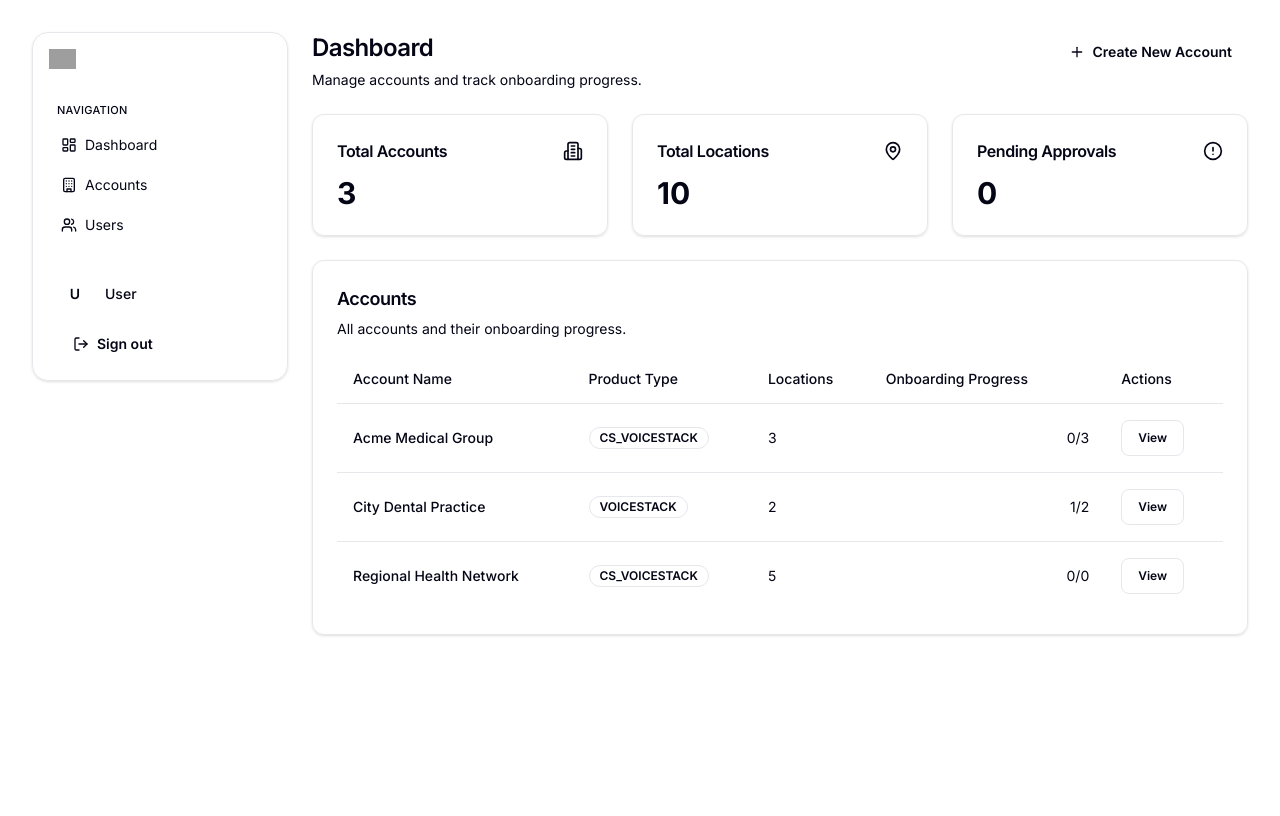
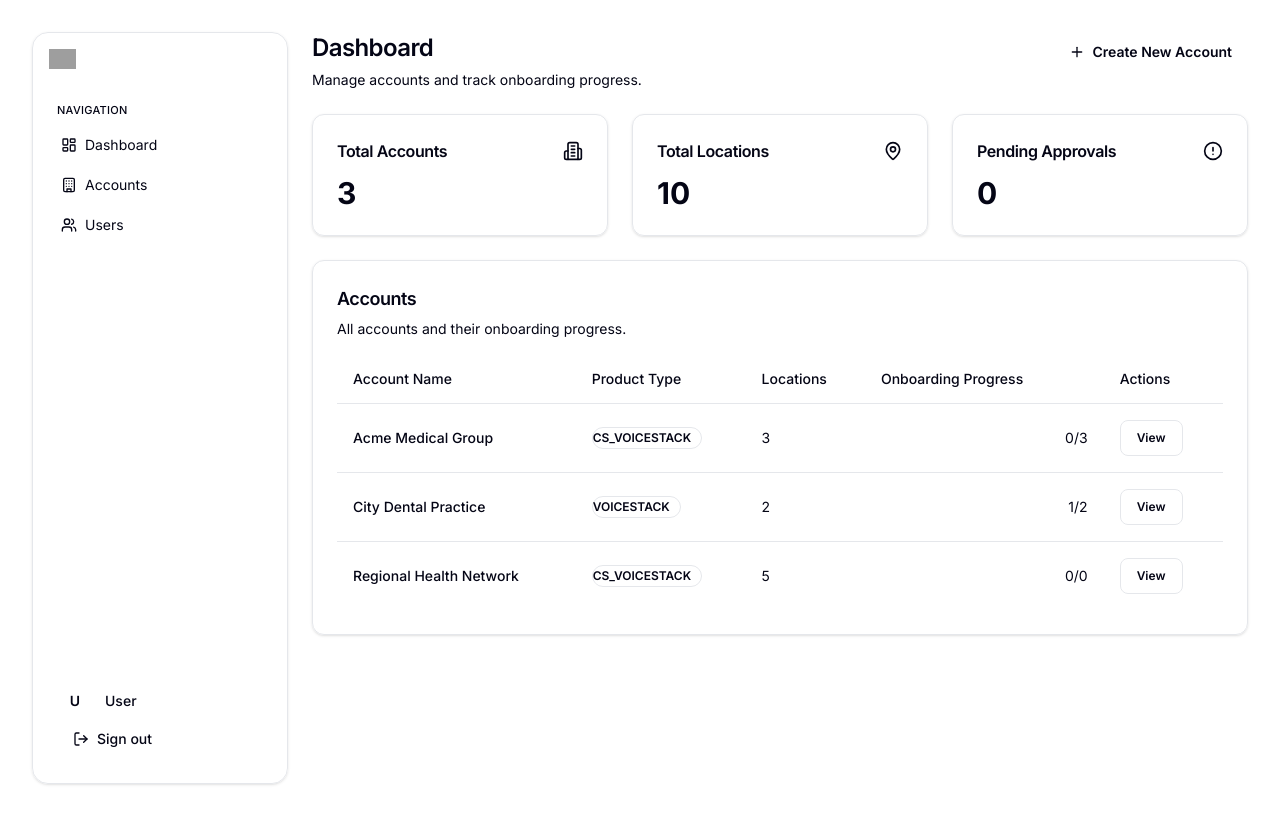
Before and after one commit to vivekkrishnansanu/VC, a Next.js app: page /implementation-lead/dashboard in a window 1280 px wide. Built offline with nearby package versions, Linux system fonts and the light colour scheme; grey boxes are pictures that could not be loaded.

Commit message:
Add logout button to all pages at bottom left, remove left padding from badges, and improve sidebar layout

```diff
--- a/app/customer/dashboard/page.tsx
+++ b/app/customer/dashboard/page.tsx
@@ -6,12 +6,14 @@ import { Button } from '@/components/ui/button';
 import { Badge } from '@/components/ui/badge';
 import { OnboardingStatus } from '@/lib/mock-data/types';
 import Link from 'next/link';
-import { MapPin, CheckCircle2, Clock, AlertCircle, PlayCircle } from 'lucide-react';
+import { MapPin, CheckCircle2, Clock, AlertCircle, PlayCircle, LogOut } from 'lucide-react';
 import { Separator } from '@/components/ui/separator';
+import { useAuth } from '@/context/AuthContext';
 
 export default function CustomerDashboard() {
   const [locations, setLocations] = useState<any[]>([]);
   const [loading, setLoading] = useState(true);
+  const { signOut } = useAuth();
 
   useEffect(() => {
     // In real app, get from auth context
@@ -79,7 +81,7 @@ export default function CustomerDashboard() {
       <div className="flex h-full w-full gap-3 px-3 py-3 sm:gap-4 sm:px-4 sm:py-4 md:gap-6 md:px-6 md:py-6">
         {/* Left Sidebar - Navigation */}
         <aside className="hidden h-full w-64 shrink-0 lg:block border-r border-border pr-6 overflow-y-auto">
-          <div className="space-y-6 py-2">
+          <div className="flex flex-col h-full space-y-6 py-2">
             {/* Logo */}
             <div className="pb-4 border-b border-border">
               <img
@@ -88,6 +90,21 @@ export default function CustomerDashboard() {
                 className="h-6 w-auto"
                 loading="eager"
               />
+            </div>
+
+            {/* Spacer */}
+            <div className="flex-1" />
+
+            {/* Logout Button - Bottom */}
+            <div className="pt-6 border-t border-border">
+              <Button
+                variant="secondary"
+                className="w-full justify-start gap-2"
+                onClick={signOut}
+              >
+                <LogOut className="h-4 w-4" />
+                <span className="text-sm font-medium">Sign out</span>
+              </Button>
             </div>
           </div>
         </aside>
--- a/components/layouts/PortalShell.tsx
+++ b/components/layouts/PortalShell.tsx
@@ -33,8 +33,8 @@ export function PortalShell({ title, description, actions, nav, children }: Port
       <div className="mx-auto flex w-full max-w-7xl gap-6 px-4 py-8 sm:px-6 lg:px-8">
         {/* Sidebar */}
         <aside className="hidden w-64 shrink-0 lg:block">
-          <div className="sticky top-6">
-            <div className="rounded-2xl border border-border/70 bg-card p-4 shadow-sm">
+          <div className="sticky top-6 h-[calc(100vh-3rem)] flex flex-col">
+            <div className="rounded-2xl border border-border/70 bg-card p-4 shadow-sm flex flex-col h-full">
               <div className="flex items-center gap-3">
                 <img
                   src="https://voicestack.com/_next/image?url=%2F_next%2Fstatic%2Fmedia%2Fvoicestack-logo.91a9d9aa.svg&w=384&q=75&dpl=dpl_6YQQQr5c5yUDQKfyirHUrb7KDZfE"
@@ -78,6 +78,8 @@ export function PortalShell({ title, description, actions, nav, children }: Port
                 })}
               </nav>
 
+              <div className="flex-1" />
+
               <Separator className="my-4" />
 
               <div className="flex items-center gap-3 px-2">
@@ -90,10 +92,10 @@ export function PortalShell({ title, description, actions, nav, children }: Port
                 </div>
               </div>
 
-              <div className="mt-3 px-2">
-                <Button variant="secondary" className="w-full justify-start" onClick={signOut}>
+              <div className="px-2 pb-2">
+                <Button variant="secondary" className="w-full justify-start gap-2" onClick={signOut}>
                   <LogOut className="h-4 w-4" />
-                  Sign out
+                  <span className="text-sm font-medium">Sign out</span>
                 </Button>
               </div>
             </div>
--- a/components/onboarding/OnboardingWizard.tsx
+++ b/components/onboarding/OnboardingWizard.tsx
@@ -10,7 +10,7 @@ import { DevicesStep } from './steps/DevicesStep';
 import { WorkingHoursStep } from './steps/WorkingHoursStep';
 import { CallFlowStep } from './steps/CallFlowStep';
 import { ReviewStep } from './steps/ReviewStep';
-import { ArrowLeft, ArrowRight, CheckCircle2, AlertTriangle, Loader2, Menu, X } from 'lucide-react';
+import { ArrowLeft, ArrowRight, CheckCircle2, AlertTriangle, Loader2, Menu, X, LogOut } from 'lucide-react';
 import {
   Dialog,
   DialogContent,
@@ -23,6 +23,7 @@ import { cn } from '@/lib/utils';
 import { Badge } from '@/components/ui/badge';
 import { Separator } from '@/components/ui/separator';
 import { mockDataService } from '@/lib/mock-data/service';
+import { useAuth } from '@/context/AuthContext';
 
 interface OnboardingWizardProps {
   locationId: string;
@@ -50,6 +51,7 @@ export function OnboardingWizard({ locationId, initialSession, locationName }: O
   const [showConfirmDialog, setShowConfirmDialog] = useState(false);
   const [canSubmit, setCanSubmit] = useState(false);
   const [showMobileMenu, setShowMobileMenu] = useState(false);
+  const { signOut } = useAuth();
 
   useEffect(() => {
     // Fetch skip rules
@@ -302,7 +304,7 @@ export function OnboardingWizard({ locationId, initialSession, locationName }: O
         "lg:block",
         showMobileMenu ? "fixed left-0 top-0 bottom-0 z-50 bg-background shadow-lg" : "hidden lg:block"
       )}>
-        <div className="space-y-6 py-4 sm:py-2 pl-4 lg:pl-6">
+        <div className="flex flex-col h-full space-y-6 py-4 sm:py-2 pl-4 lg:pl-6">
           {/* Logo & Close Button */}
           <div className="pb-5 sm:pb-4 border-b border-border flex items-center justify-between">
             <img
@@ -398,6 +400,18 @@ export function OnboardingWizard({ locationId, initialSession, locationName }: O
               );
             })}
           </nav>
+
+          {/* Logout Button - Bottom */}
+          <div className="mt-auto pt-6 border-t border-border">
+            <Button
+              variant="secondary"
+              className="w-full justify-start gap-2"
+              onClick={signOut}
+            >
+              <LogOut className="h-4 w-4" />
+              <span className="text-sm font-medium">Sign out</span>
+            </Button>
+          </div>
         </div>
       </aside>
 
--- a/components/ui/badge.tsx
+++ b/components/ui/badge.tsx
@@ -4,7 +4,7 @@ import { cva, type VariantProps } from "class-variance-authority"
 import { cn } from "@/lib/utils"
 
 const badgeVariants = cva(
-  "inline-flex items-center rounded-full border px-2.5 py-0.5 text-xs font-semibold transition-colors focus:outline-none focus:ring-2 focus:ring-ring focus:ring-offset-2",
+  "inline-flex items-center rounded-full border pl-0 pr-2.5 py-0.5 text-xs font-semibold transition-colors focus:outline-none focus:ring-2 focus:ring-ring focus:ring-offset-2",
   {
     variants: {
       variant: {
```
